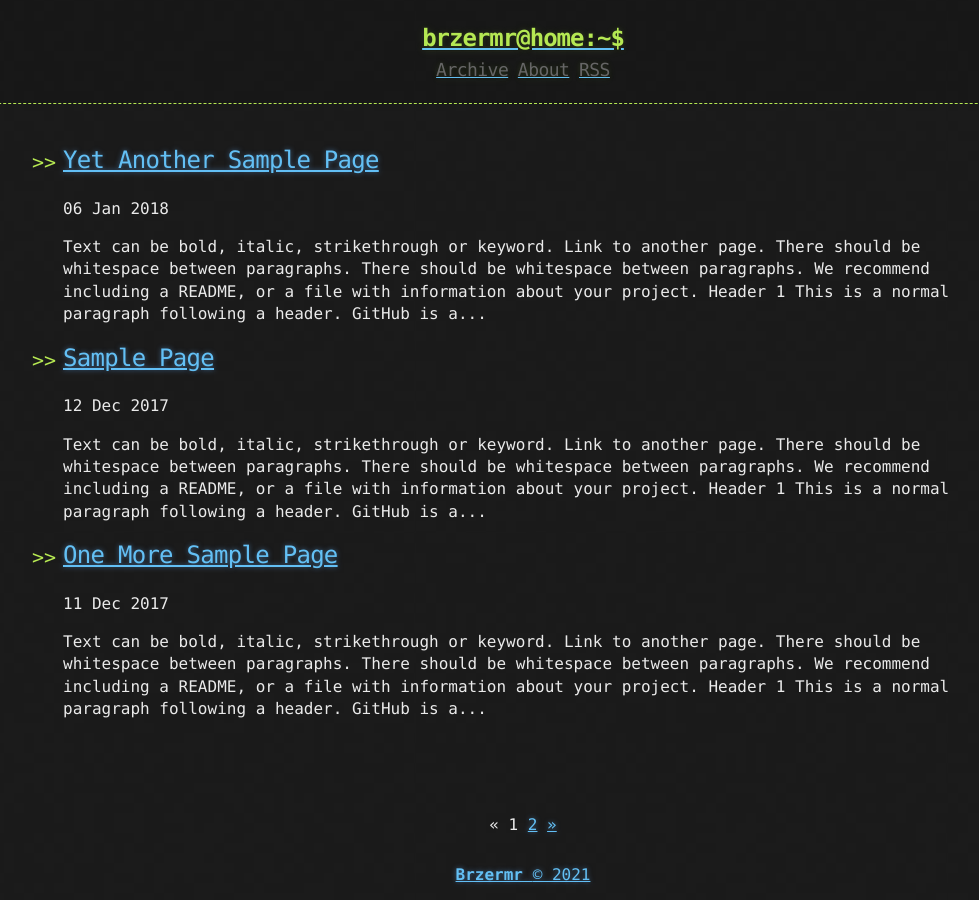
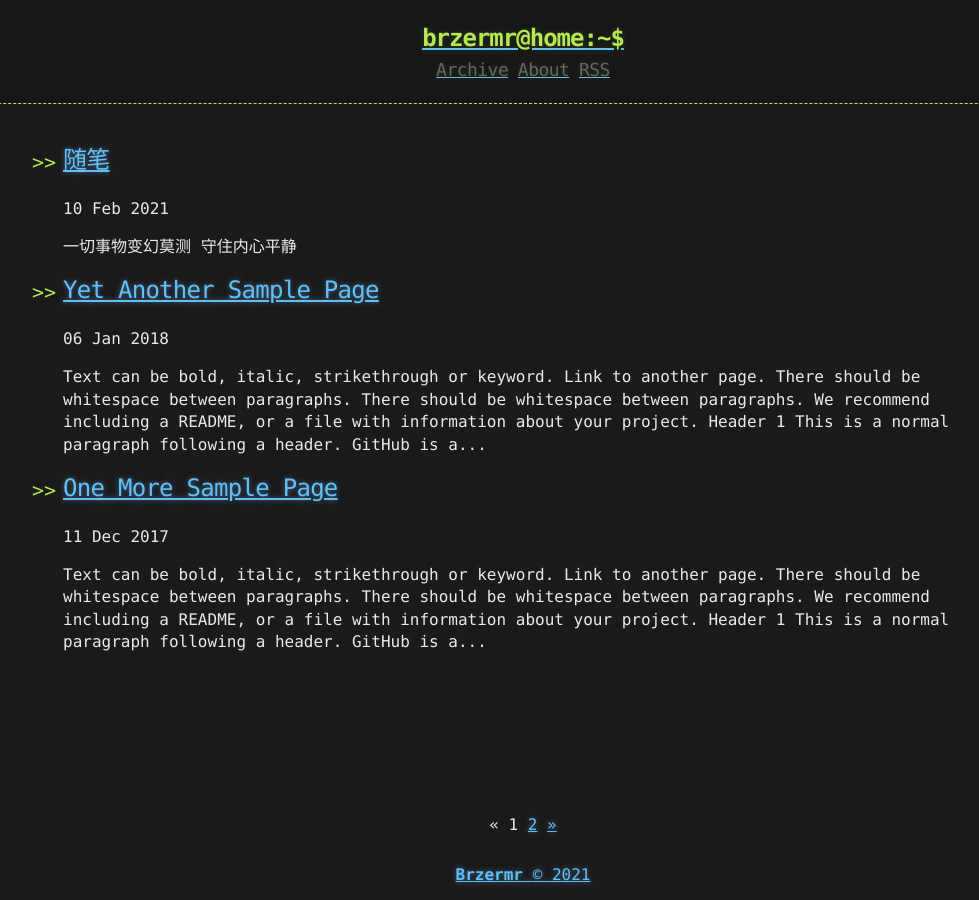
Before and after one commit to brzermr/brzermr.github.io, a Jekyll site: the page built from index.html, in a window 1280 px wide. Shown: the whole page, without its empty margins (117-1096 px from the left). Built offline with Jekyll 4.4.1, drawn with Linux system fonts in a browser that asks for light colours; the list of posts is cut into pages by our own code; some of the changed lines change nothing that is shown.

Commit message:
fix the google analytis ua and edit my post

````diff
--- a/_config.yml
+++ b/_config.yml
@@ -30,4 +30,4 @@
 # Custom variables
 owner : "Brzermr"
 year : "2021"
-google_analytics: G-CYR1CNQMLG
+google_analytics: UA-189304741-1
--- a/_posts/2017-12-12-Sample-Page.md
+++ /dev/null
@@ -1,124 +0,0 @@
----
-title: Sample Page
-published: true
----
-
-Text can be **bold**, _italic_, ~~strikethrough~~ or `keyword`.
-
-[Link to another page](another-page).
-
-There should be whitespace between paragraphs.
-
-There should be whitespace between paragraphs. We recommend including a README, or a file with information about your project.
-
-# [](#header-1)Header 1
-
-This is a normal paragraph following a header. GitHub is a code hosting platform for version control and collaboration. It lets you and others work together on projects from anywhere.
-
-## [](#header-2)Header 2
-
-> This is a blockquote following a header.
->
-> When something is important enough, you do it even if the odds are not in your favor.
-
-### [](#header-3)Header 3
-
-```js
-// Javascript code with syntax highlighting.
-var fun = function lang(l) {
-  dateformat.i18n = require('./lang/' + l)
-  return true;
-}
-```
-
-```ruby
-# Ruby code with syntax highlighting
-GitHubPages::Dependencies.gems.each do |gem, version|
-  s.add_dependency(gem, "= #{version}")
-end
-```
-
-#### [](#header-4)Header 4
-
-*   This is an unordered list following a header.
-*   This is an unordered list following a header.
-*   This is an unordered list following a header.
-
-##### [](#header-5)Header 5
-
-1.  This is an ordered list following a header.
-2.  This is an ordered list following a header.
-3.  This is an ordered list following a header.
-
-###### [](#header-6)Header 6
-
-| head1        | head two          | three |
-|:-------------|:------------------|:------|
-| ok           | good swedish fish | nice  |
-| out of stock | good and plenty   | nice  |
-| ok           | good `oreos`      | hmm   |
-| ok           | good `zoute` drop | yumm  |
-
-### There's a horizontal rule below this.
-
-* * *
-
-### Here is an unordered list:
-
-*   Item foo
-*   Item bar
-*   Item baz
-*   Item zip
-
-### And an ordered list:
-
-1.  Item one
-1.  Item two
-1.  Item three
-1.  Item four
-
-### And a nested list:
-
-- level 1 item
-  - level 2 item
-  - level 2 item
-    - level 3 item
-    - level 3 item
-- level 1 item
-  - level 2 item
-  - level 2 item
-  - level 2 item
-- level 1 item
-  - level 2 item
-  - level 2 item
-- level 1 item
-
-### Small image
-
-![](https://assets-cdn.github.com/images/icons/emoji/octocat.png)
-
-### Large image
-
-![](https://guides.github.com/activities/hello-world/branching.png)
-
-
-### Definition lists can be used with HTML syntax.
-
-<dl>
-<dt>Name</dt>
-<dd>Godzilla</dd>
-<dt>Born</dt>
-<dd>1952</dd>
-<dt>Birthplace</dt>
-<dd>Japan</dd>
-<dt>Color</dt>
-<dd>Green</dd>
-</dl>
-
-```
-Long, single-line code blocks should not wrap. They should horizontally scroll if they are too long. This line should be long enough to demonstrate this.
-```
-
-```
-The final element.
-```
--- /dev/null
+++ b/_posts/2021-02-10-随笔.md
@@ -0,0 +1,7 @@
+---
+title: 随笔
+published: true
+---
+
+一切事物变幻莫测
+守住内心平静
````
